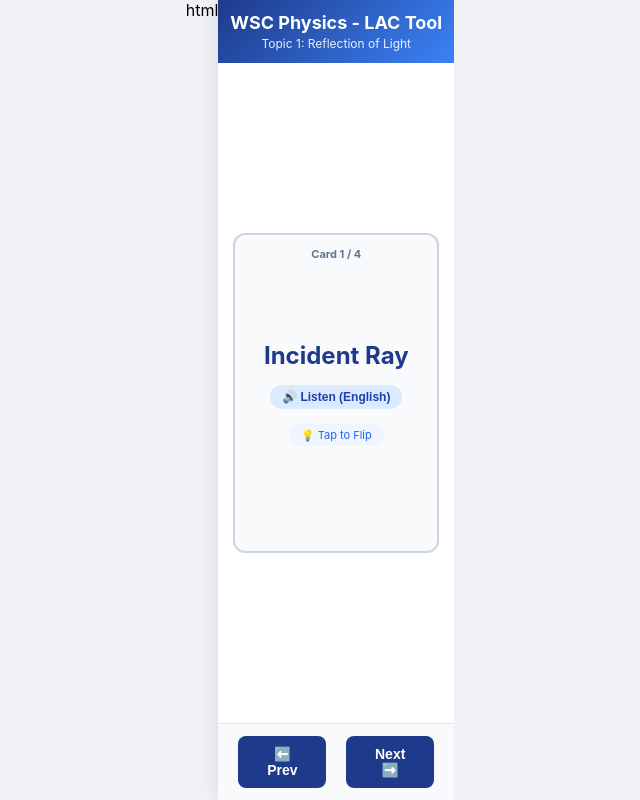
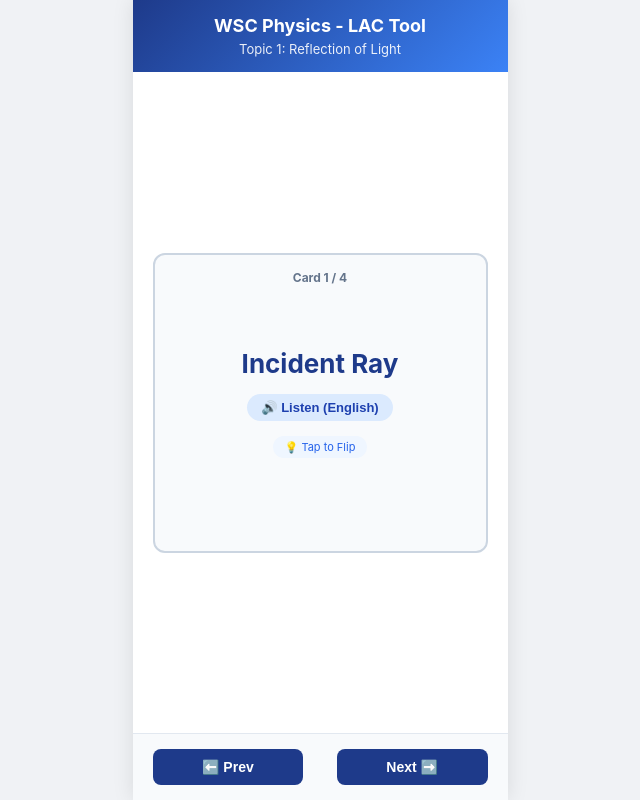
Before and after one commit to hert0443/wsc-physics-app, a plain HTML site: page index.html in a window 1280 px wide. Shown: the whole page, without its empty margins (320-960 px from the left). Drawn offline with Linux system fonts and the light colour scheme.

Commit message:
Update index.html

```diff
--- a/index.html
+++ b/index.html
@@ -1,31 +1,30 @@
-html<!DOCTYPE html>
+<!DOCTYPE html>
 <html lang="en">
 <head>
   <meta charset="UTF-8">
-  <meta name="viewport" content="width=device-width, initial-scale=1.0, maximum-scale=1.0, user-scalable=no">
+  <meta name="viewport" content="width=device-width, initial-scale=1.0">
   <title>WSC Physics App</title>
   <style>
-    html, body {
+    body {
       margin: 0; padding: 0; background-color: #f0f2f5;
       font-family: -apple-system, BlinkMacSystemFont, "Segoe UI", Roboto, sans-serif;
       display: flex; justify-content: center;
-      height: 100%; overflow: hidden; /* 防止整個網頁上下滾動 */
     }
     #app {
-      width: 100%; max-width: 375px; height: 100vh; /* 鎖定在手機可視高度 */
+      width: 100%; max-width: 375px; height: 100vh;
       background-color: #ffffff; box-shadow: 0 0 20px rgba(0,0,0,0.1);
-      display: flex; flex-direction: column; overflow: hidden;
+      display: flex; flex-direction: column;
     }
     .header {
       background: linear-gradient(135deg, #1e3a8a 0%, #3b82f6 100%);
-      color: white; padding: 12px; text-align: center; flex-shrink: 0;
+      color: white; padding: 15px; text-align: center;
     }
     .header h1 { margin: 0; font-size: 18px; }
-    .header p { margin: 3px 0 0 0; font-size: 12px; opacity: 0.9; }
+    .header p { margin: 5px 0 0 0; font-size: 13px; opacity: 0.9; }
     .card-container {
-      flex: 1; display: flex; justify-content: center; align-items: center; padding: 15px; overflow: hidden;
+      flex: 1; display: flex; justify-content: center; align-items: center; padding: 20px;
     }
-    .flashcard { width: 100%; height: 85%; max-height: 320px; perspective: 1000px; cursor: pointer; }
+    .flashcard { width: 100%; height: 300px; perspective: 1000px; cursor: pointer; }
     .card-inner {
       position: relative; width: 100%; height: 100%;
       text-align: center; transition: transform 0.4s; transform-style: preserve-3d;
@@ -35,27 +34,27 @@ html<!DOCTYPE html>
       position: absolute; width: 100%; height: 100%;
       -webkit-backface-visibility: hidden; backface-visibility: hidden;
       border-radius: 12px; display: flex; flex-direction: column;
-      justify-content: center; align-items: center; padding: 15px; box-sizing: border-box;
+      justify-content: center; align-items: center; padding: 20px; box-sizing: border-box;
     }
     .card-front { background-color: #f8fafc; color: #1e3a8a; border: 2px solid #cbd5e1; }
-    .card-number { position: absolute; top: 12px; font-size: 11px; color: #64748b; font-weight: bold; }
-    .card-front h2 { font-size: 24px; margin: 0; }
+    .card-number { position: absolute; top: 15px; font-size: 12px; color: #64748b; font-weight: bold; }
+    .card-front h2 { font-size: 26px; margin: 0; }
     .audio-btn {
-      background-color: #dbeafe; border: none; color: #1e40af; padding: 5px 12px;
-      border-radius: 20px; font-size: 12px; font-weight: bold; cursor: pointer; transition: 0.2s; margin-top: 15px;
+      background-color: #dbeafe; border: none; color: #1e40af; padding: 6px 14px;
+      border-radius: 20px; font-size: 13px; font-weight: bold; cursor: pointer; transition: 0.2s; margin-top: 15px;
     }
     .audio-btn:hover { background-color: #bfdbfe; }
     .hint-click { margin-top: 15px; font-size: 11px; color: #2563eb; background: #eff6ff; padding: 4px 12px; border-radius: 20px; }
     .card-back { background-color: #f8fafc; color: #1e293b; border: 2px solid #cbd5e1; transform: rotateY(180deg); }
-    .eng-def { font-size: 14px; margin: 0 0 15px 0; line-height: 1.4; font-weight: 500; text-align: left; width: 100%; }
+    .eng-def { font-size: 16px; margin: 0 0 20px 0; line-height: 1.5; font-weight: 500; text-align: left; width: 100%; }
     .translate-btn {
-      background-color: #e2e8f0; border: none; color: #475569; padding: 5px 10px;
-      border-radius: 6px; font-size: 11px; cursor: pointer; transition: 0.2s; margin-bottom: 8px; flex-shrink: 0;
+      background-color: #e2e8f0; border: none; color: #475569; padding: 6px 12px;
+      border-radius: 6px; font-size: 12px; cursor: pointer; transition: 0.2s; margin-bottom: 10px;
     }
     .translate-btn:hover { background-color: #cbd5e1; }
-    .chinese-hint { margin-top: 0px; font-size: 14px; color: #dc2626; font-weight: bold; display: none; text-align: left; width: 100%; line-height: 1.4; }
+    .chinese-hint { margin-top: 5px; font-size: 16px; color: #dc2626; font-weight: bold; display: none; text-align: left; width: 100%; line-height: 1.4; }
     .control-panel {
-      display: flex; justify-content: space-between; padding: 12px 20px; background-color: #f8fafc; border-top: 1px solid #e2e8f0; flex-shrink: 0;
+      display: flex; justify-content: space-between; padding: 15px 20px; background-color: #f8fafc; border-top: 1px solid #e2e8f0;
     }
     .nav-btn {
       background-color: #1e3a8a; color: white; border: none; padding: 10px 20px;
@@ -112,7 +111,7 @@ function flipCard() {
 }
 
 function speakText(event) {
-  event.stopPropagation();
+  event.stopPropagation(); // 防止點擊發音時觸發翻卡
   const textToSpeak = document.getElementById('frontText').innerText;
   const utterance = new SpeechSynthesisUtterance(textToSpeak);
   utterance.lang = 'en-US';
```
